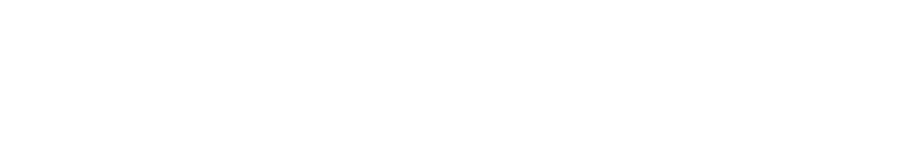
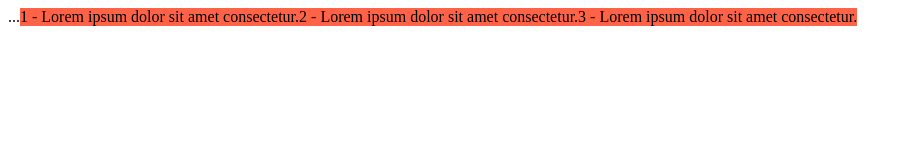
Before and after one commit to Shapik07/Watch-Store, a website: page index.html in a window 1280 px wide. Shown: the whole page, without its empty margins (0-911 px from the left). Drawn offline with Linux system fonts and the light colour scheme.

Commit message:
add files

```diff
--- a/index.html
+++ b/index.html
@@ -4,8 +4,15 @@
     <meta charset="UTF-8">
     <meta name="viewport" content="width=device-width, initial-scale=1.0">
     <title>Watch Store</title>
+    <link rel="stylesheet" href="scss/main.css">
 </head>
 <body>
+<div class="tabs">
+  <div class="controls">...</div>
 
+  <div class="pane is-active">1 - Lorem ipsum dolor sit amet consectetur.</div>
+  <div class="pane">2 - Lorem ipsum dolor sit amet consectetur.</div>
+  <div class="pane">3 - Lorem ipsum dolor sit amet consectetur.</div>
+</div>
 </body>
 </html>
--- /dev/null
+++ b/scss/main.scss
@@ -0,0 +1,7 @@
+.tabs {
+    display: flex;
+}
+
+.pane {
+    background-color: tomato;
+}
```
Also changed, not shown: package.json (added, +15 -0 lines), scss/main.css (added), 3 other files.
